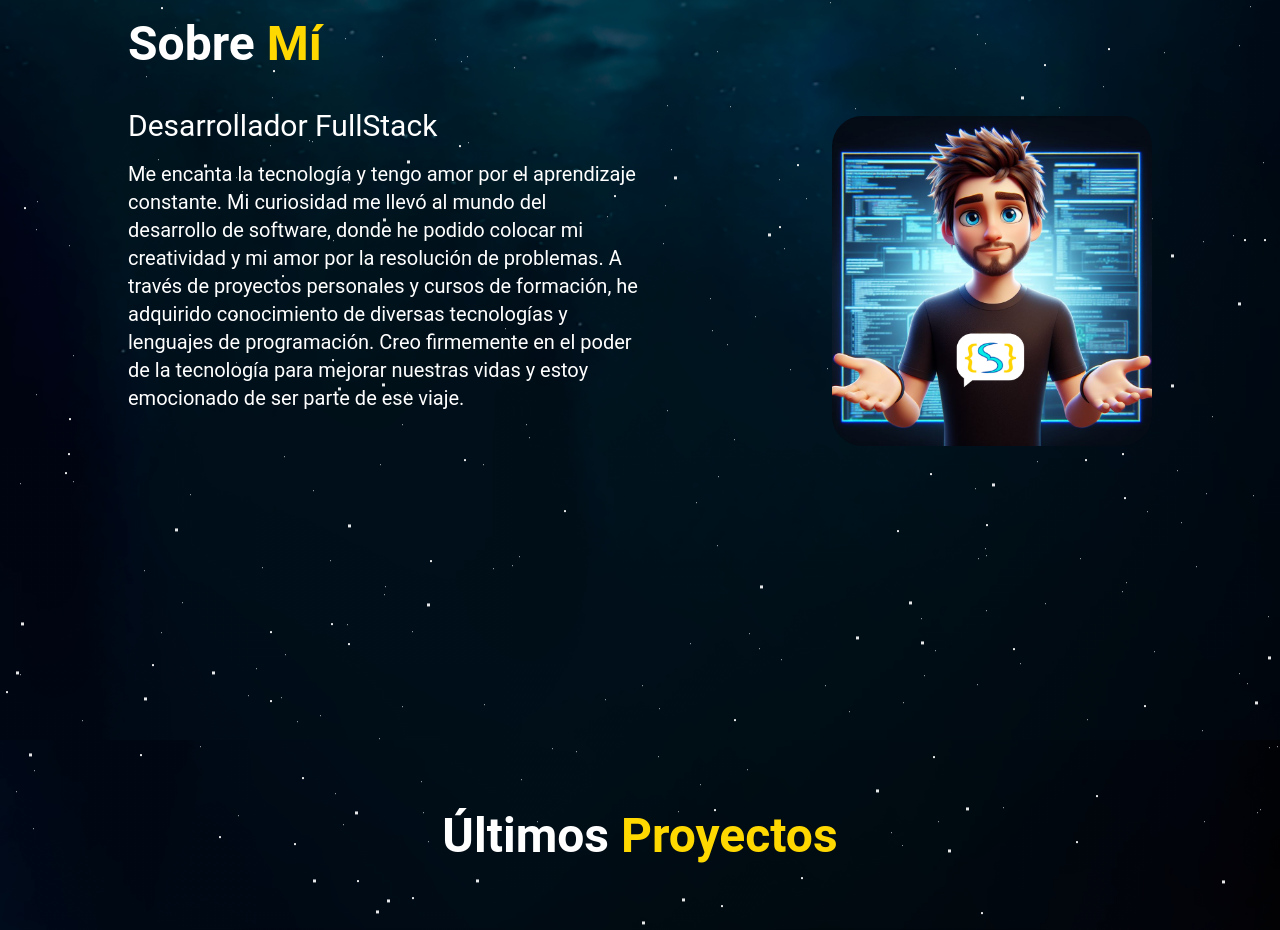
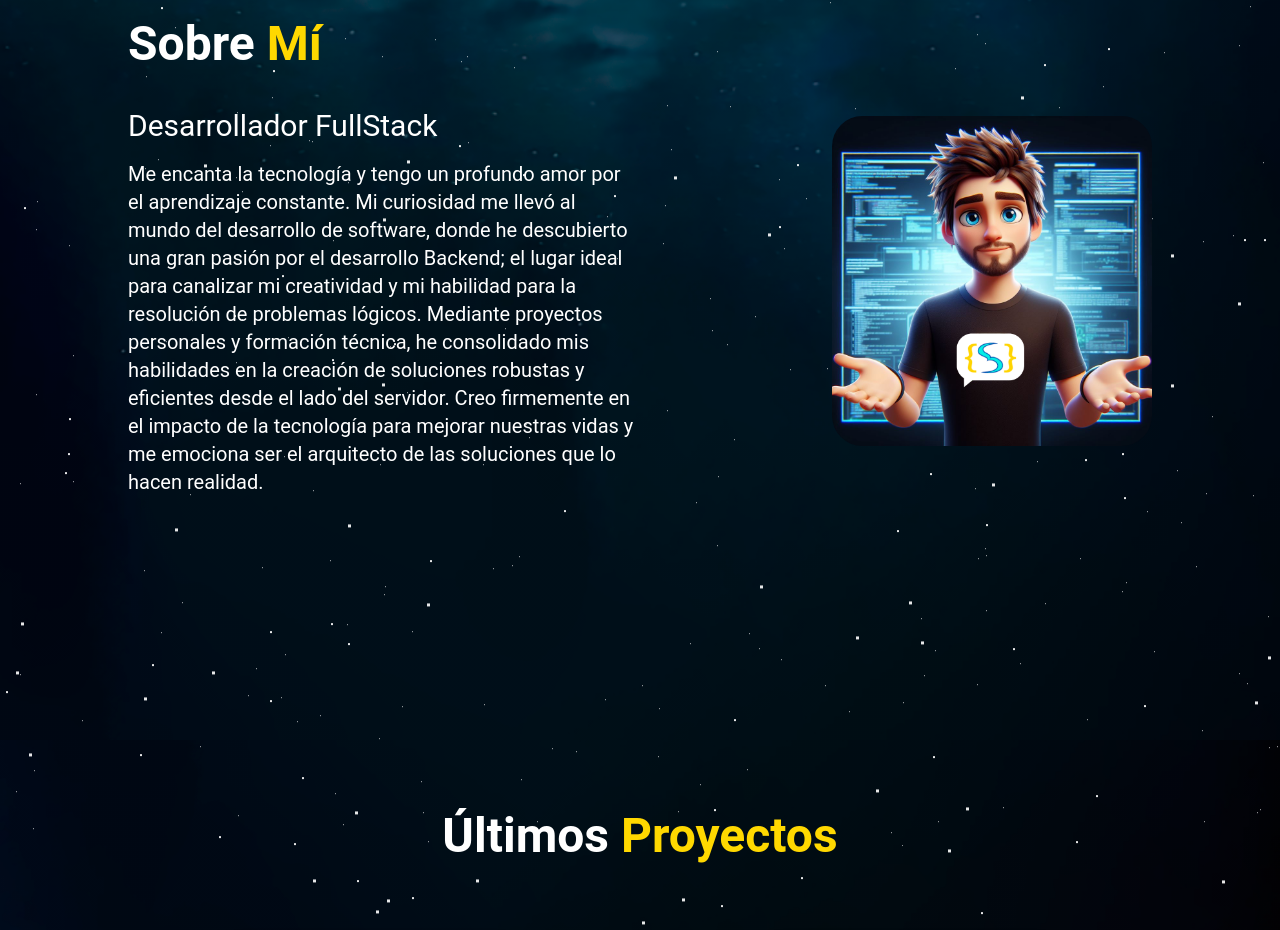
Before and after one commit to QuinSDev/quinsdev-portfolio, a React (Vite) app: page / in a window 1280 px wide. Shown: the part 860-1790 px from the top of the page. Built offline with nearby package versions, Linux system fonts and the light colour scheme.

Commit message:
docs: actualizar sección 'sobre mí' con enfoque en desarrollo backend

```diff
--- a/src/components/AboutMe.jsx
+++ b/src/components/AboutMe.jsx
@@ -16,12 +16,7 @@ export const AboutMe = () => {
           <div className="lg:mt-10 md:mt-6 sm:mt-2">
           <h3 className="md:text-3xl sm:text-2xl text-xl text-white">Desarrollador FullStack</h3>
           <p className="mt-4 xl:text-xl md:text-lg text-base text-white">
-          Me encanta la tecnología y tengo amor por el aprendizaje constante.
-          Mi curiosidad me llevó al mundo del desarrollo de software, donde he podido
-          colocar mi creatividad y mi amor por la resolución de problemas. A través de proyectos
-          personales y cursos de formación, he adquirido conocimiento de diversas
-          tecnologías y lenguajes de programación. Creo firmemente en el poder de la
-          tecnología para mejorar nuestras vidas y estoy emocionado de ser parte de ese viaje.
+          Me encanta la tecnología y tengo un profundo amor por el aprendizaje constante. Mi curiosidad me llevó al mundo del desarrollo de software, donde he descubierto una gran pasión por el desarrollo Backend; el lugar ideal para canalizar mi creatividad y mi habilidad para la resolución de problemas lógicos. Mediante proyectos personales y formación técnica, he consolidado mis habilidades en la creación de soluciones robustas y eficientes desde el lado del servidor. Creo firmemente en el impacto de la tecnología para mejorar nuestras vidas y me emociona ser el arquitecto de las soluciones que lo hacen realidad.
           </p>
           </div>
         </div>
```
